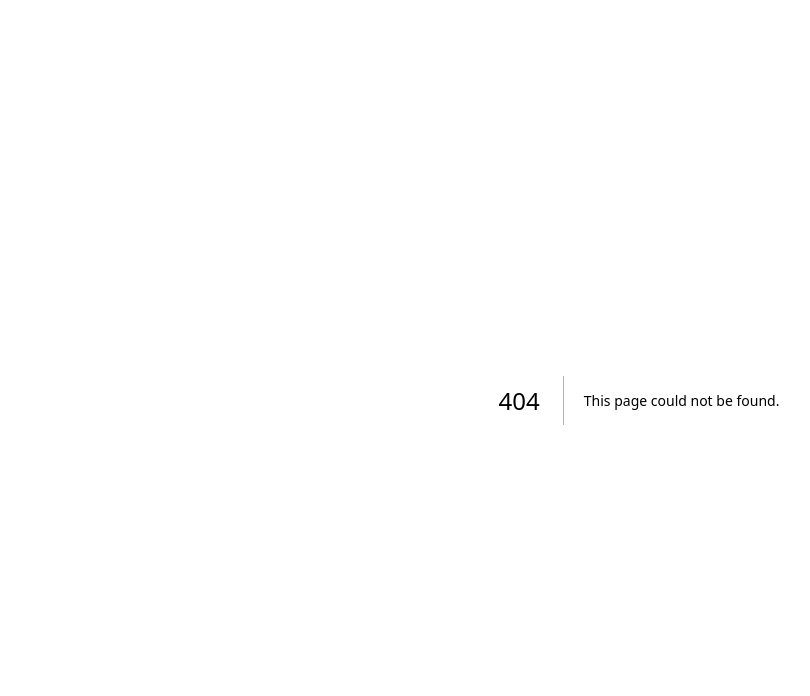
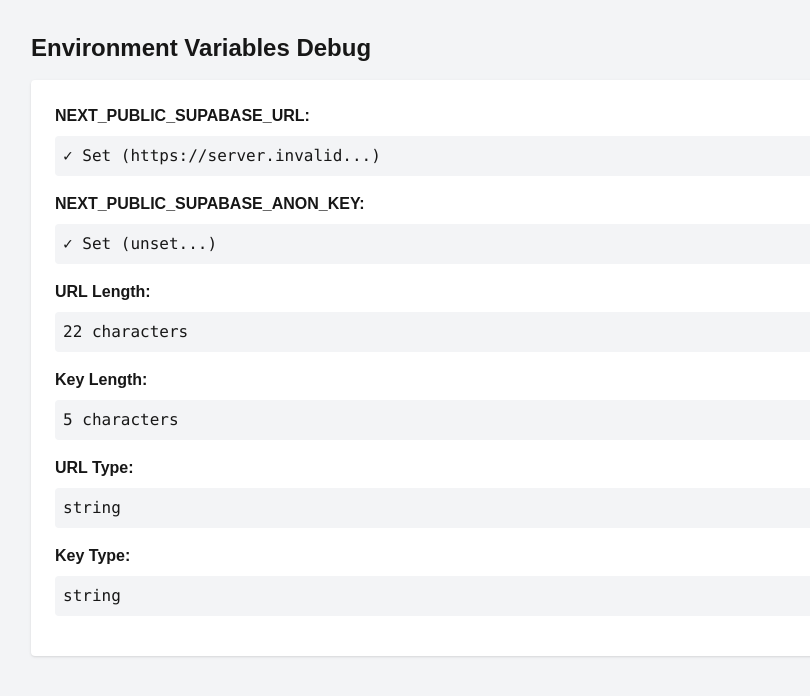
Before and after one commit to tinaba96/TorontoLanguageExchange, a Next.js app: page /debug-env in a window 1280 px wide. Before the commit this address had no page. Shown: the top 696 px of the page, without its empty margins (1-811 px from the left). Built offline with nearby package versions, Linux system fonts and the light colour scheme; no server answers.

Commit message:
Add debug page and fix signUp options
- Add /debug-env page to verify environment variables
- Add emailRedirectTo option to signUp call
- Add more debug logging

🤖 Generated with [Claude Code](https://claude.com/claude-code)

Co-Authored-By: Claude <noreply@anthropic.com>

```diff
--- /dev/null
+++ b/src/app/debug-env/page.tsx
@@ -0,0 +1,50 @@
+'use client'
+
+export default function DebugEnvPage() {
+  const url = process.env.NEXT_PUBLIC_SUPABASE_URL
+  const key = process.env.NEXT_PUBLIC_SUPABASE_ANON_KEY
+
+  return (
+    <div className="min-h-screen p-8 bg-gray-100">
+      <h1 className="text-2xl font-bold mb-4">Environment Variables Debug</h1>
+      <div className="bg-white p-6 rounded shadow">
+        <div className="mb-4">
+          <strong>NEXT_PUBLIC_SUPABASE_URL:</strong>
+          <pre className="mt-2 p-2 bg-gray-100 rounded">
+            {url ? `✓ Set (${url.substring(0, 30)}...)` : '✗ Not set'}
+          </pre>
+        </div>
+        <div className="mb-4">
+          <strong>NEXT_PUBLIC_SUPABASE_ANON_KEY:</strong>
+          <pre className="mt-2 p-2 bg-gray-100 rounded">
+            {key ? `✓ Set (${key.substring(0, 30)}...)` : '✗ Not set'}
+          </pre>
+        </div>
+        <div className="mb-4">
+          <strong>URL Length:</strong>
+          <pre className="mt-2 p-2 bg-gray-100 rounded">
+            {url?.length || 0} characters
+          </pre>
+        </div>
+        <div className="mb-4">
+          <strong>Key Length:</strong>
+          <pre className="mt-2 p-2 bg-gray-100 rounded">
+            {key?.length || 0} characters
+          </pre>
+        </div>
+        <div className="mb-4">
+          <strong>URL Type:</strong>
+          <pre className="mt-2 p-2 bg-gray-100 rounded">
+            {typeof url}
+          </pre>
+        </div>
+        <div className="mb-4">
+          <strong>Key Type:</strong>
+          <pre className="mt-2 p-2 bg-gray-100 rounded">
+            {typeof key}
+          </pre>
+        </div>
+      </div>
+    </div>
+  )
+}
--- a/src/app/signup/page.tsx
+++ b/src/app/signup/page.tsx
@@ -21,10 +21,18 @@ export default function SignUpPage() {
     setLoading(true)
 
     try {
+      // デバッグ: Supabaseクライアントの確認
+      console.log('Supabase client created:', !!supabase)
+      console.log('Email:', email)
+      console.log('Password length:', password.length)
+
       // ユーザー登録
       const { data: authData, error: authError } = await supabase.auth.signUp({
         email,
         password,
+        options: {
+          emailRedirectTo: `${window.location.origin}/auth/callback`,
+        },
       })
 
       if (authError) {
```
